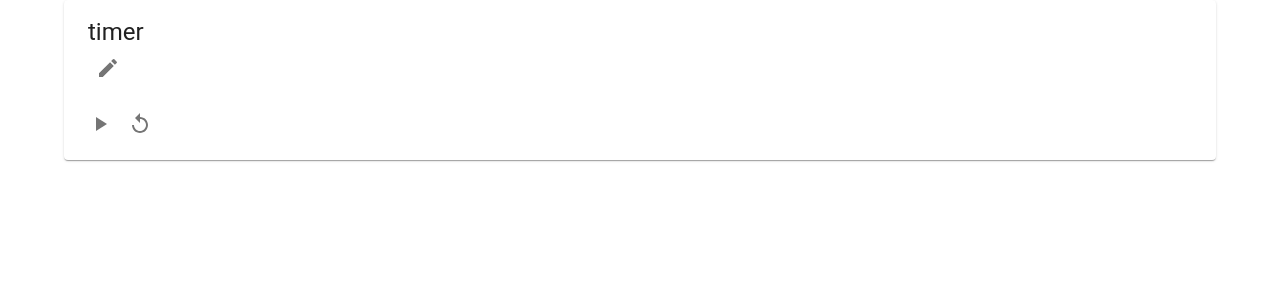
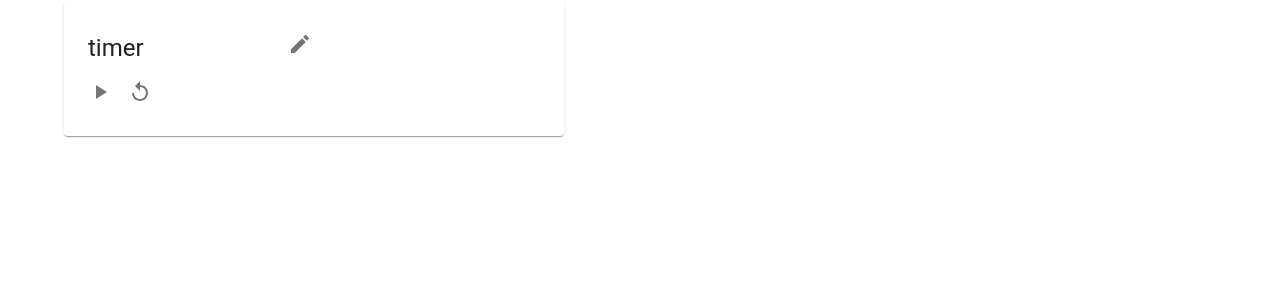
Before and after one commit to MenoMkt/multi-time-keaper, a React (Create React App) app in the folder frontend/: page / in a window 1280 px wide. Shown: the top 300 px of the page. Built offline with nearby package versions, Linux system fonts and the light colour scheme.

Commit message:
[add]レイアウト調整

```diff
--- a/frontend/src/component/Card.tsx
+++ b/frontend/src/component/Card.tsx
@@ -88,23 +88,29 @@ const TimerCard = (props: Props) => {
   };
   return (
     <div className="TimerCard">
-      <Card sx={{ display: "flex" }}>
-        <Box
+      <Card
+        sx={{
+          width: "500px",
+        }}
+      >
+        <CardContent
           sx={{
+            alignItems: "flex-start",
             display: "flex",
-            flexDirection: "row",
-            alignItems: "baseline",
           }}
         >
           <Box
             sx={{
               display: "flex",
               flexDirection: "column",
-              pl: 1,
-              pb: 1,
             }}
           >
-            <CardContent sx={{ flex: "1 0 auto" }}>
+            <Box
+              sx={{
+                display: "flex",
+                flexDirection: "row",
+              }}
+            >
               <TextField
                 id="title "
                 label="title"
@@ -113,11 +119,24 @@ const TimerCard = (props: Props) => {
                 onChange={(v) => {
                   tmpTitle.current = v.target.value;
                 }}
+                sx={{
+                  width: "200px",
+                }}
                 style={!titleEditMode ? { display: "none" } : {}}
               />
               <Typography
                 component="div"
                 variant="h5"
+                textAlign={"left"}
+                sx={{
+                  pl: 1,
+                  pt: 2,
+                  pb: 1,
+                  width: "200px",
+                  boxSizing: "border-box",
+                  overflow: "hidden",
+                  textOverflow: "ellipsis",
+                }}
                 style={titleEditMode ? { display: "none" } : {}}
               >
                 {title}
@@ -125,12 +144,16 @@ const TimerCard = (props: Props) => {
               <IconButton
                 aria-label="edit-title"
                 onClick={onChangeTitleEditMode}
+                sx={{
+                  mt: 1,
+                  mb: 1,
+                }}
               >
                 {titleEditMode ? <CheckCircleIcon /> : <EditIcon />}
               </IconButton>
-            </CardContent>
-
-            <Box sx={{ display: "flex", alignItems: "center", pl: 1, pb: 1 }}>
+            </Box>
+            {/* タイマーコントロール */}
+            <Box sx={{ display: "flex", alignItems: "center" }}>
               <IconButton
                 aria-label="play/pause"
                 onClick={onChangeStartPauseButton}
@@ -142,7 +165,8 @@ const TimerCard = (props: Props) => {
               </IconButton>
             </Box>
           </Box>
-          <Box sx={{ display: "flex", alignItems: "center", pl: 1, pb: 1 }}>
+          {/* 右側の要素 */}
+          <Box sx={{ display: "flex", alignItems: "baseline" }}>
             <LocalizationProvider dateAdapter={AdapterDateFns}>
               <TimePicker
                 label="Basic example"
@@ -157,9 +181,7 @@ const TimerCard = (props: Props) => {
               />
             </LocalizationProvider>
           </Box>
-        </Box>
-
-        {/*  */}
+        </CardContent>
       </Card>
     </div>
   );
```
